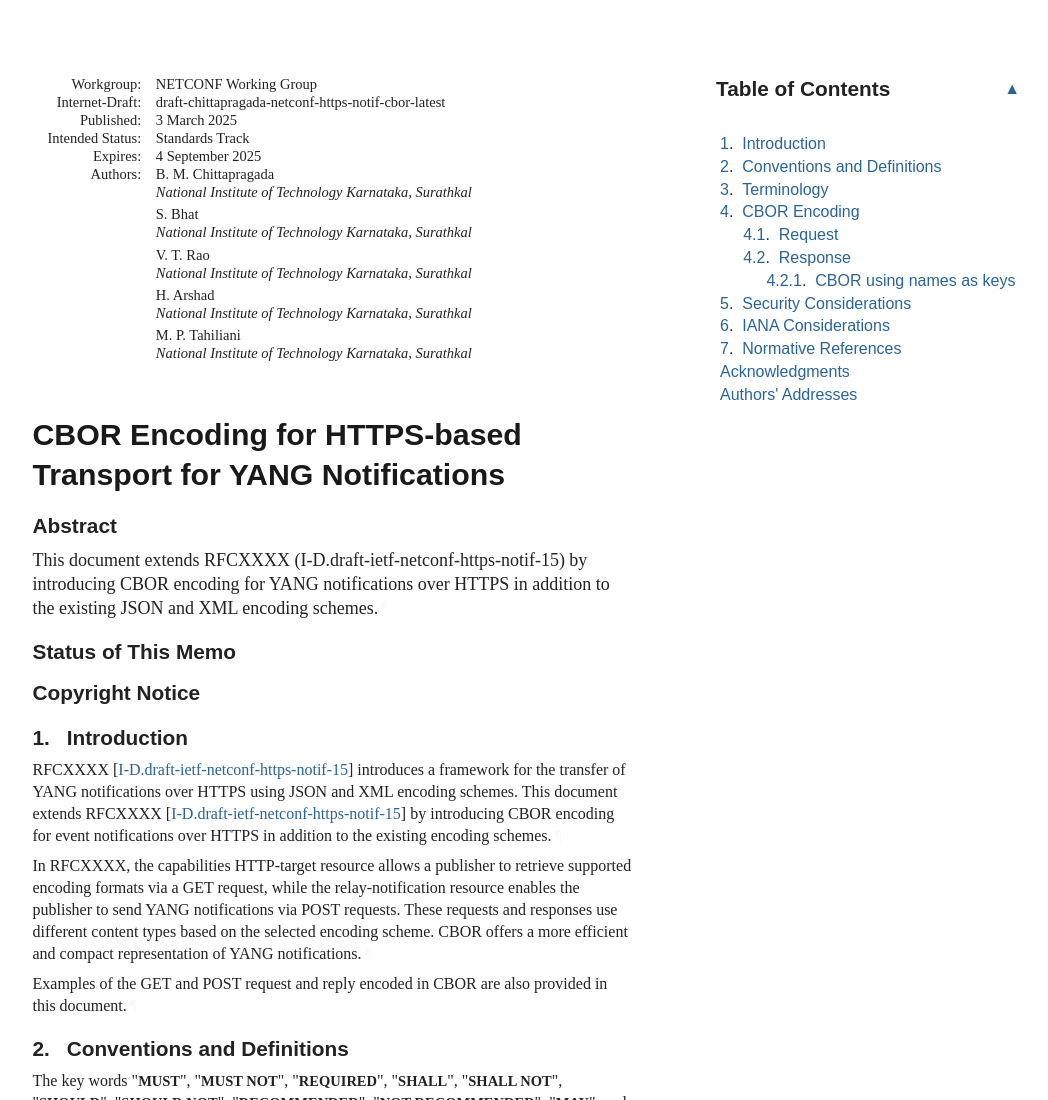
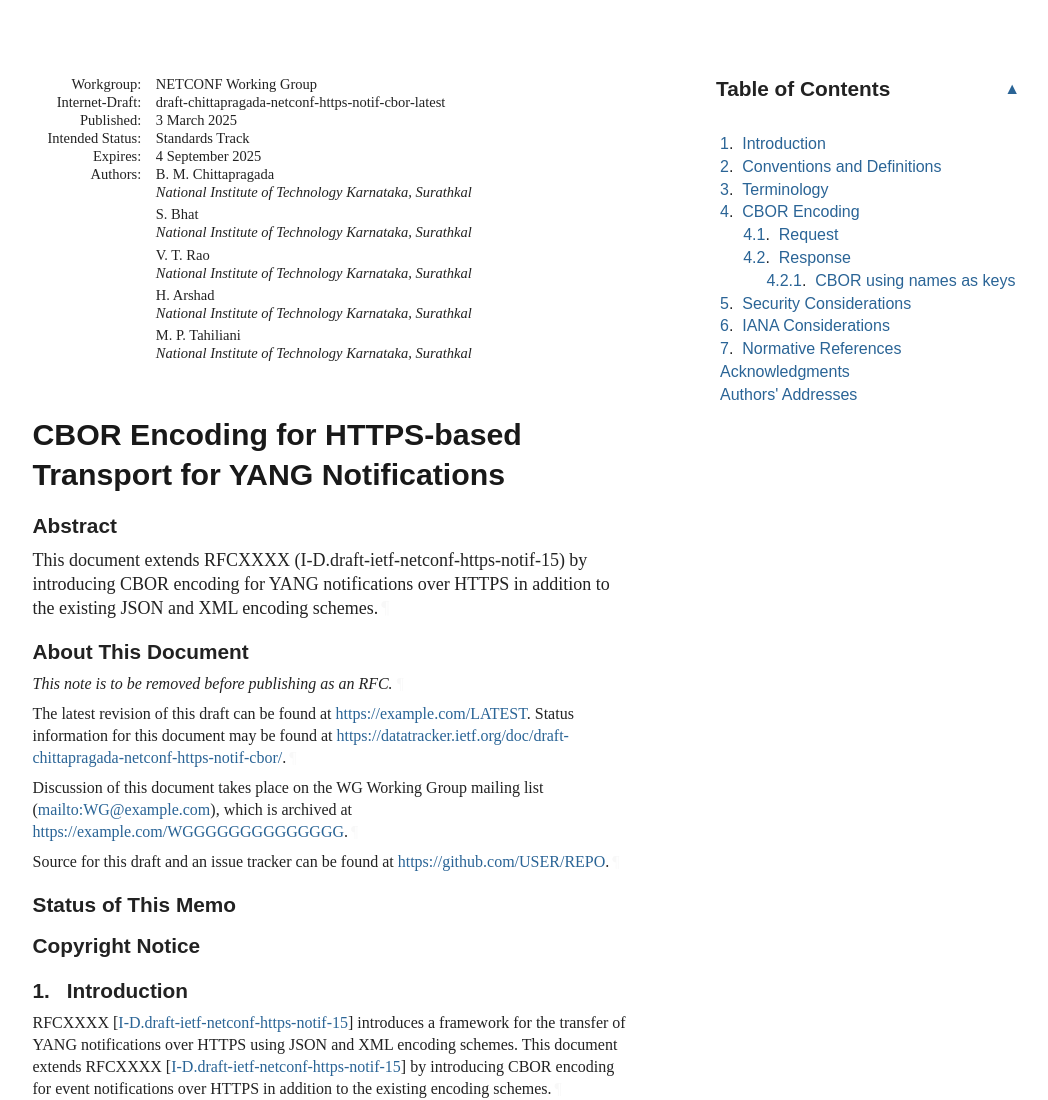
Before and after one commit to Sidhub723/draft-chittapragada-netconf-https-notif-cbor, a plain HTML site: page draft-chittapragada-netconf-https-notif-cbor.html in a window 1280 px wide. Shown: the top 1100 px of the page, without its empty margins (92-1140 px from the left). Drawn offline with Linux system fonts and the light colour scheme; a web font is replaced by a local one.

Commit message:
Script updating gh-pages from 259de99. [ci skip]

```diff
--- a/draft-chittapragada-netconf-https-notif-cbor.html
+++ b/draft-chittapragada-netconf-https-notif-cbor.html
@@ -1103,6 +1103,21 @@ svg :is([fill="white"], [fill^="#fff"]) {
       <h2 id="abstract"><a href="#abstract" class="selfRef">Abstract</a></h2>
 <p id="section-abstract-1">This document extends RFCXXXX (I-D.draft-ietf-netconf-https-notif-15) by introducing CBOR encoding for YANG notifications over HTTPS in addition to the existing JSON and XML encoding schemes.<a href="#section-abstract-1" class="pilcrow">¶</a></p>
 </section>
+<section class="note rfcEditorRemove" id="section-note.1">
+      <h2 id="name-about-this-document">
+<a href="#name-about-this-document" class="section-name selfRef">About This Document</a>
+      </h2>
+<p id="section-note.1-1">This note is to be removed before publishing as an RFC.<a href="#section-note.1-1" class="pilcrow">¶</a></p>
+<p id="section-note.1-2">
+        The latest revision of this draft can be found at <span><a href="https://example.com/LATEST">https://example.com/LATEST</a></span>.
+        Status information for this document may be found at <span><a href="https://datatracker.ietf.org/doc/draft-chittapragada-netconf-https-notif-cbor/">https://datatracker.ietf.org/doc/draft-chittapragada-netconf-https-notif-cbor/</a></span>.<a href="#section-note.1-2" class="pilcrow">¶</a></p>
+<p id="section-note.1-3">
+        Discussion of this document takes place on the
+        WG Working Group mailing list (<span><a href="mailto:WG@example.com">mailto:WG@example.com</a></span>),
+        which is archived at <span><a href="https://example.com/WGGGGGGGGGGGGGG">https://example.com/WGGGGGGGGGGGGGG</a></span>.<a href="#section-note.1-3" class="pilcrow">¶</a></p>
+<p id="section-note.1-4">Source for this draft and an issue tracker can be found at
+        <span><a href="https://github.com/USER/REPO">https://github.com/USER/REPO</a></span>.<a href="#section-note.1-4" class="pilcrow">¶</a></p>
+</section>
 <div id="status-of-memo">
 <section id="section-boilerplate.1">
         <h2 id="name-status-of-this-memo">
```
Also changed, not shown: draft-chittapragada-netconf-https-notif-cbor.txt.
